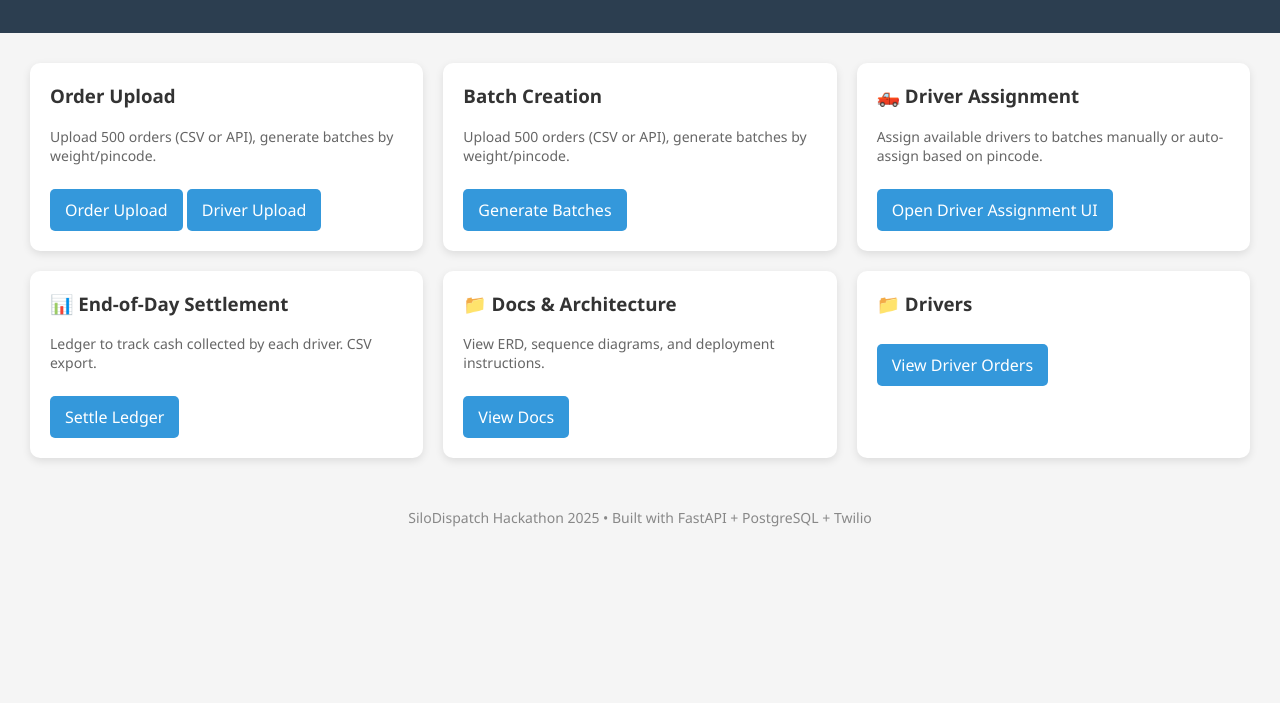
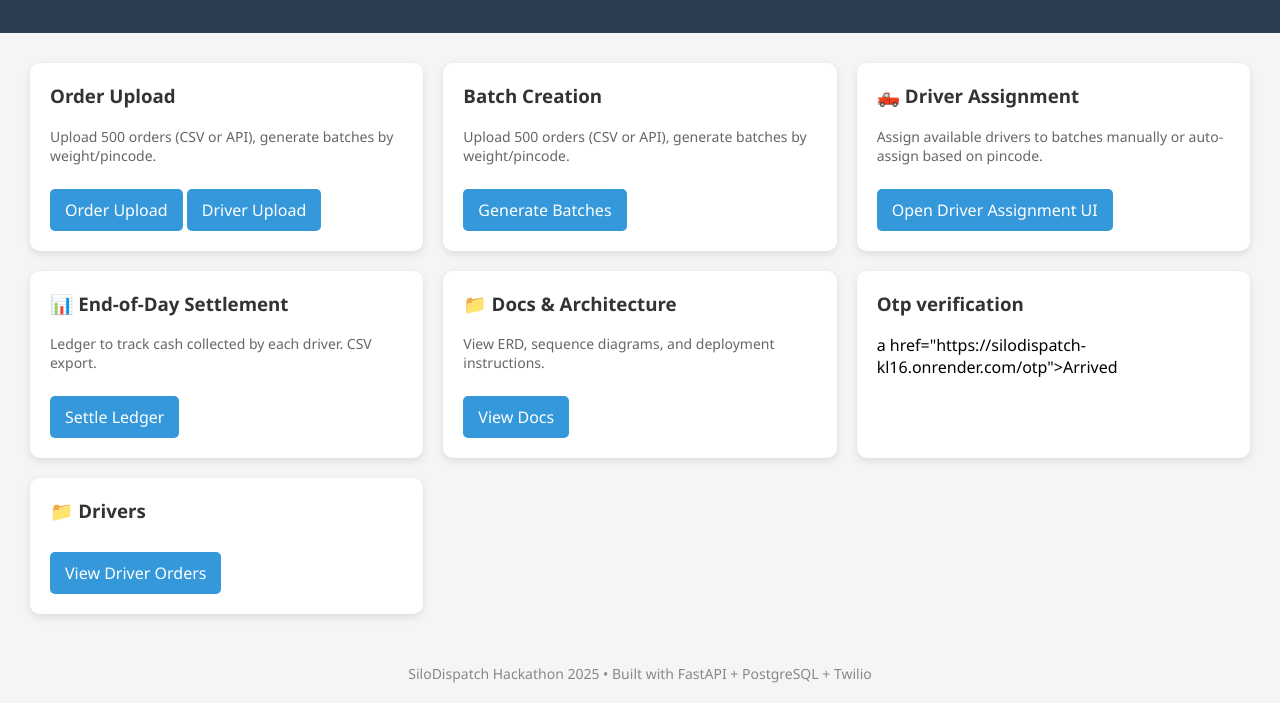
Before and after one commit to Sinchana-01/silodispatch, a plain HTML site: page templates/index.html in a window 1280 px wide. Shown: the part 131-834 px from the top of the page. Before the commit the page ends 800 px from the top, so only its background shows below. Drawn offline with Linux system fonts and the light colour scheme.

```diff
--- a/templates/index.html
+++ b/templates/index.html
@@ -113,6 +113,11 @@
       <a href="https://silodispatch-kl16.onrender.com/docs/home">View Docs</a>
     </div>
 
+    <div class="card">
+      <h3>Otp verification</h3>
+
+      a href="https://silodispatch-kl16.onrender.com/otp">Arrived</a>
+    </div>
 
 <div class="card">
       <h3>📁 Drivers</h3>
```
